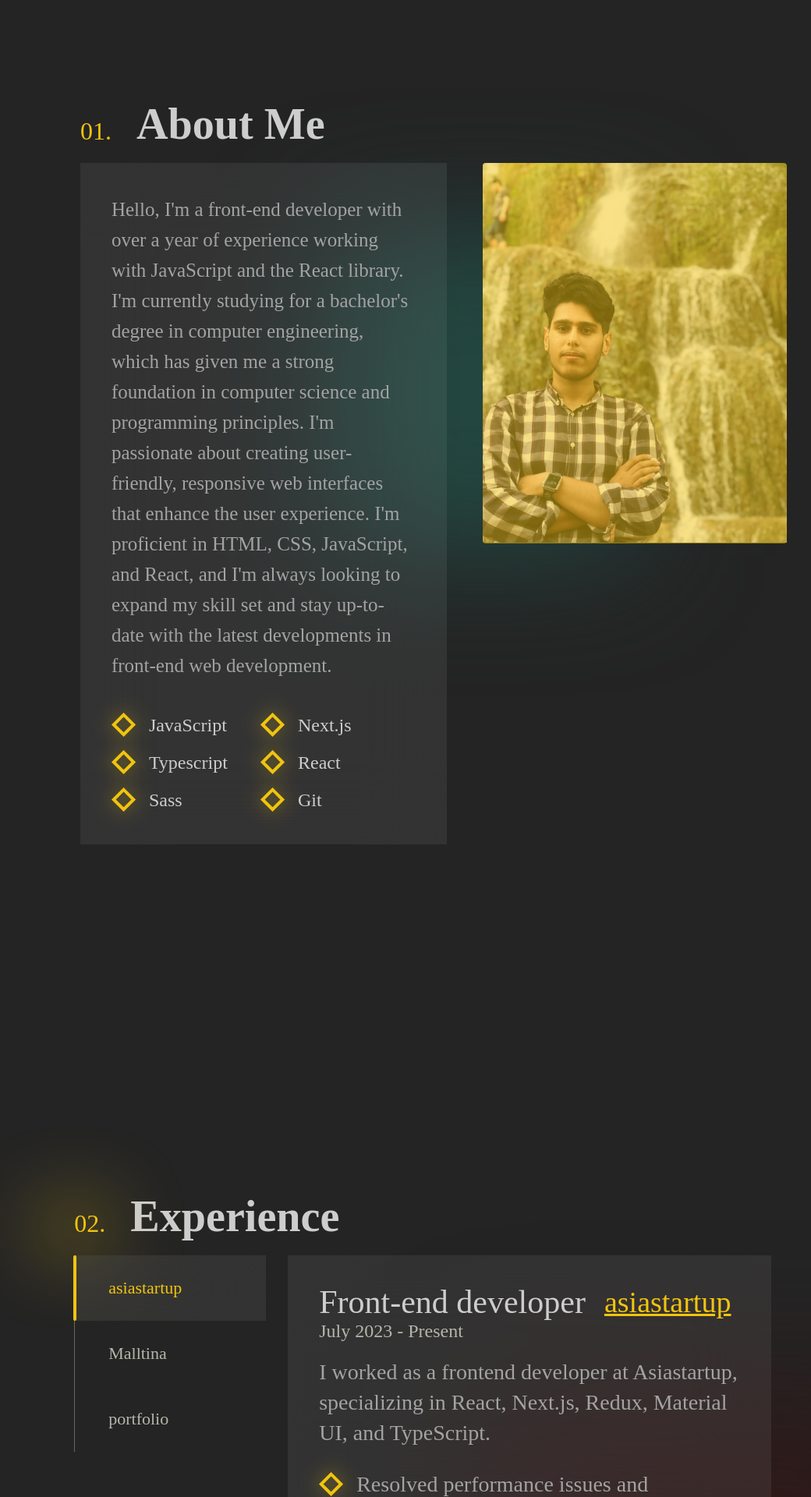
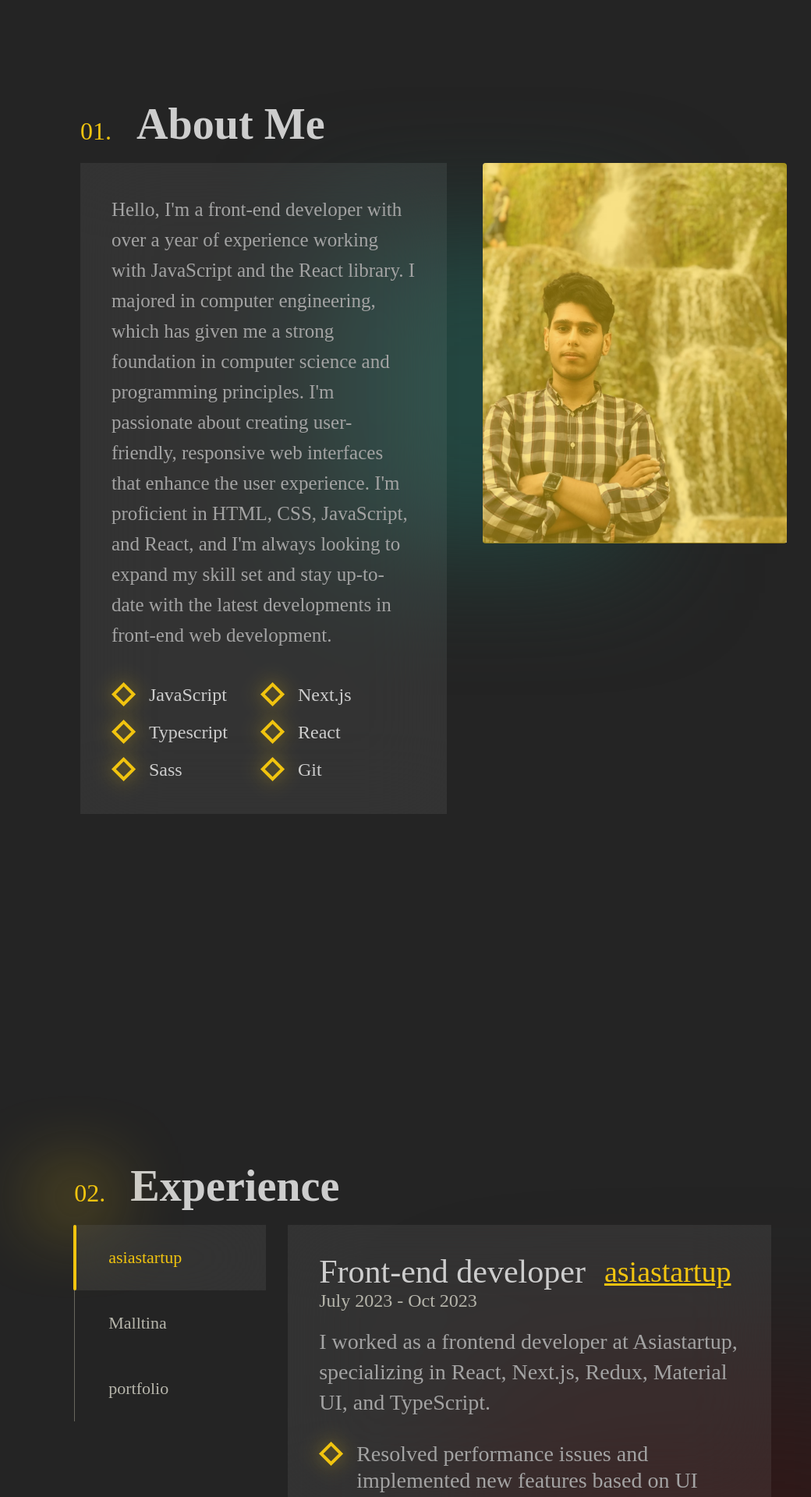
Before and after one commit to alizabetpoor/portfolio, a Next.js app: page / in a window 1280 px wide. Shown: the part 1278-3198 px from the top of the page at 78% size, without its empty margins (84-1124 px from the left). Built offline with nearby package versions, Linux system fonts and the light colour scheme.

Commit message:
update work experience data

```diff
--- a/src/static/components/aboutSection/aboutSectionData.ts
+++ b/src/static/components/aboutSection/aboutSectionData.ts
@@ -1,5 +1,5 @@
 export const aboutSectionData = {
-  describeText: `Hello, I'm a front-end developer with over a year of experience working with JavaScript and the React library. I'm currently studying for a bachelor's degree in computer engineering, which has given me a strong foundation in computer science and programming principles. I'm passionate about creating user-friendly, responsive web interfaces that enhance the user experience. I'm proficient in HTML, CSS, JavaScript, and React, and I'm always looking to expand my skill set and stay up-to-date with the latest developments in front-end web development.`,
+  describeText: `Hello, I'm a front-end developer with over a year of experience working with JavaScript and the React library. I majored in computer engineering, which has given me a strong foundation in computer science and programming principles. I'm passionate about creating user-friendly, responsive web interfaces that enhance the user experience. I'm proficient in HTML, CSS, JavaScript, and React, and I'm always looking to expand my skill set and stay up-to-date with the latest developments in front-end web development.`,
   skills: [
     { id: 1, name: "JavaScript" },
     { id: 2, name: "Next.js" },
--- a/src/static/components/workExperienceSection/workExperienceData.ts
+++ b/src/static/components/workExperienceSection/workExperienceData.ts
@@ -3,7 +3,7 @@ export const workExperienceData = [
     company: "asiastartup",
     siteAddress: "https://asiastartup.ir",
     startDate: "July 2023",
-    endDate: "Present",
+    endDate: "Oct 2023",
     role: "Front-end developer",
     description:
       "I worked as a frontend developer at Asiastartup, specializing in React, Next.js, Redux, Material UI, and TypeScript.",
```
